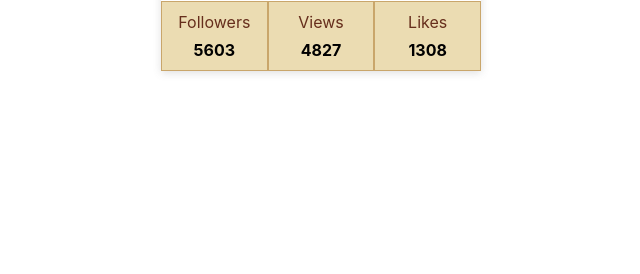
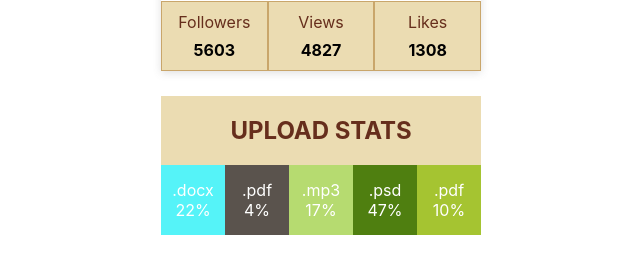
Before and after one commit to serge-belkin/goit-react-hw-01-components, a React (Create React App) app: page / in a window 1280 px wide. Shown: the part 302-576 px from the top of the page, without its empty margins (319-959 px from the left). Built offline with nearby package versions, Linux system fonts and the light colour scheme.

Commit message:
add 2 task

```diff
--- a/package.json
+++ b/package.json
@@ -2,7 +2,7 @@
   "name": "react-homework-template",
   "version": "0.1.0",
   "private": true,
-  "homepage": "https://goitacademy.github.io/react-homework-template/",
+  "homepage": "https://serge-belkin.github.io/goit-react-hw-01-components/",
   "dependencies": {
     "@testing-library/jest-dom": "^5.16.3",
     "@testing-library/react": "^12.1.4",
--- a/src/components/App.jsx
+++ b/src/components/App.jsx
@@ -1,5 +1,8 @@
 import user from '../components/Profile/user.json';
 import Profile from './Profile/Profile';
+
+import data from '../components/Statistics/data.json';
+import Statistics from './Statistics/Statistics';
 
 export function App() {
   return (
@@ -11,7 +14,7 @@
         avatar={user.avatar}
         stats={user.stats}
       />
-
+      <Statistics title="Upload stats" stats={data} />
     </>
   );
 }
--- /dev/null
+++ b/src/components/Statistics/Statistics.jsx
@@ -0,0 +1,21 @@
+import { PropTypes } from 'prop-types';
+import css from './Statistics.module.css';
+import StatisticsItem from './StatisticsItem';
+
+export default function Statistics({ title, stats }) {
+  return (
+    <section className={css.statistics}>
+      {title && <h2 className={css.title}>{title}</h2>}
+
+      <ul className={css.statList}>
+        {stats.map(item => (
+          <StatisticsItem key={item.id} data={item} />
+        ))}
+      </ul>
+    </section>
+  );
+}
+Statistics.propTypes = {
+  title: PropTypes.string,
+  stats: PropTypes.arrayOf(PropTypes.object),
+};
--- /dev/null
+++ b/src/components/Statistics/Statistics.module.css
@@ -0,0 +1,34 @@
+.statistics {
+  width: 320px;
+  margin: 25px auto;
+  display: flex;
+  justify-content: center;
+  flex-wrap: wrap;
+  background-color: #ebdcb2;
+}
+
+.statList {
+  display: flex;
+  list-style: none;
+  padding: 0;
+  margin: 0;
+  justify-content: space-around;
+  width: 100%;
+}
+
+.statList li {
+  width: 20%;
+  padding: 15px 10px;
+  display: flex;
+  flex-direction: column;
+  align-items: center;
+}
+
+.title {
+  text-transform: uppercase;
+  color: #662e1c;
+}
+
+.item {
+  color: #fff;
+}
--- /dev/null
+++ b/src/components/Statistics/StatisticsItem.jsx
@@ -0,0 +1,22 @@
+import { PropTypes } from 'prop-types';
+import css from './Statistics.module.css';
+
+export default function StatisticsItem({ data }) {
+  return (
+    <li className={css.item} style={{
+            backgroundColor: getRandomHexColor(),
+          }}>
+      <span className={css.label}>{data.label}</span>
+      <span className={css.percentage}>{data.percentage}%</span>
+    </li>
+  );
+}
+
+StatisticsItem.propTypes = {
+  data: PropTypes.object,
+};
+
+function getRandomHexColor() {
+  let bgColor = `#${Math.floor(Math.random() * 16777215).toString(16)}`;
+  return bgColor;
+}
--- /dev/null
+++ b/src/components/Statistics/data.json
@@ -0,0 +1,7 @@
+[
+  { "id": "id-1", "label": ".docx", "percentage": 22 },
+  { "id": "id-2", "label": ".pdf", "percentage": 4 },
+  { "id": "id-3", "label": ".mp3", "percentage": 17 },
+  { "id": "id-4", "label": ".psd", "percentage": 47 },
+  { "id": "id-5", "label": ".pdf", "percentage": 10 }
+]
```
